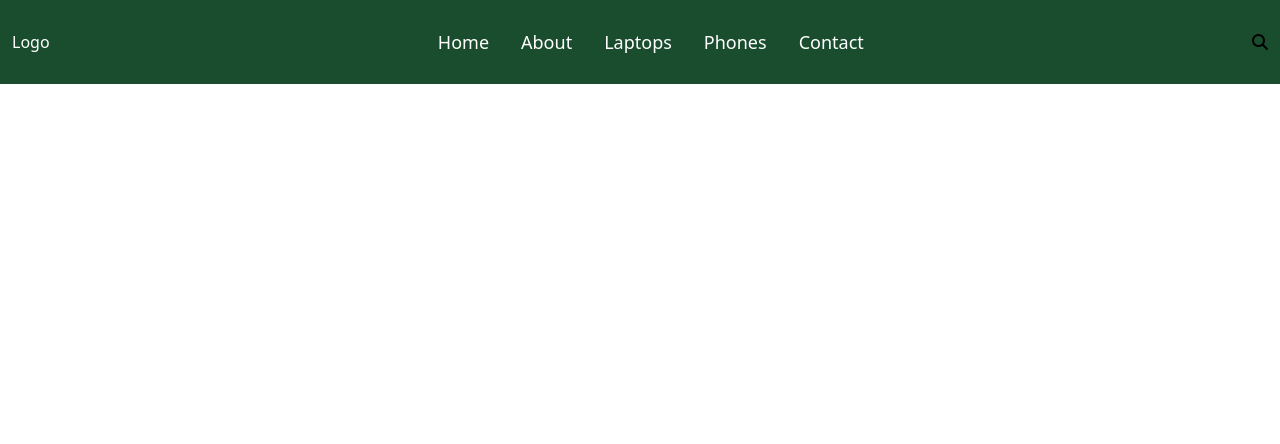
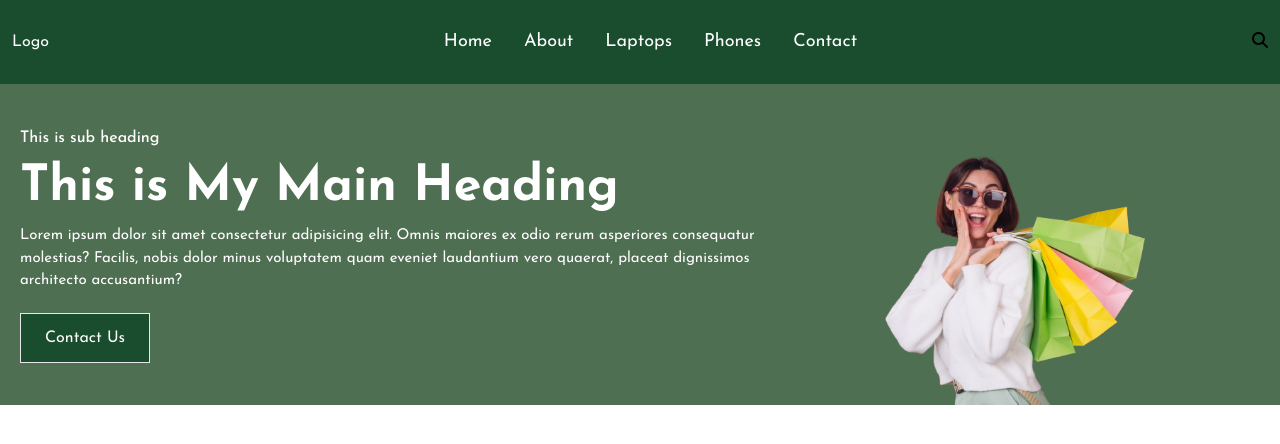
Before and after one commit to Dharam-IN/EasyShop, a plain HTML site: page index.html in a window 1280 px wide. Drawn offline with nearby package versions, Linux system fonts and the light colour scheme.

Commit message:
Banner Add

```diff
--- /dev/null
+++ b/CSS/style.css
@@ -0,0 +1,10 @@
+/* primary - #1A4D2E */
+/* Secondary - #4F6F52 */
+/* hover - #E8DFCA */
+@import url('https://fonts.googleapis.com/css2?family=Josefin+Sans:ital,wght@0,100..700;1,100..700&display=swap');
+*{
+    font-family: "Josefin Sans", sans-serif;
+    /* font-optical-sizing: auto;
+    font-weight: <weight>;
+    font-style: normal; */
+}
--- a/css/style.css
+++ /dev/null
@@ -1,3 +0,0 @@
-/* primary - #1A4D2E */
-/* Secondary - #4F6F52 */
-/* hover - #E8DFCA */
--- a/index.html
+++ b/index.html
@@ -6,8 +6,11 @@
     <title>Easy - Dharam-in</title>
     <script src="https://cdn.tailwindcss.com"></script>
     <link rel="stylesheet" href="https://cdnjs.cloudflare.com/ajax/libs/font-awesome/6.5.2/css/all.min.css" integrity="sha512-SnH5WK+bZxgPHs44uWIX+LLJAJ9/2PkPKZ5QiAj6Ta86w+fsb2TkcmfRyVX3pBnMFcV7oQPJkl9QevSCWr3W6A==" crossorigin="anonymous" referrerpolicy="no-referrer" />
+    <link rel="stylesheet" href="./CSS/style.css">
 </head>
 <body>
+
+    <!-- Navbar -->
     <nav class="bg-[#1A4D2E] px-3 py-3 flex justify-between relative">
         <div class="flex items-center gap-4">
             <button id="menuButton" class="text-3xl text-white cursor-pointer lg:hidden">
@@ -46,7 +49,6 @@
             </div>
         </div>
     </nav>
-
     <div id="sidebar" class="fixed lg:hidden top-0 w-full h-full z-40 bg-[#0000004b] transition-all duration-300 invisible">
 
         <div class="relative w-[250px] h-full px-[1rem] py-[6rem] bg-white transition-transform duration-300 transform translate-x-0">
@@ -91,7 +93,31 @@
         </div>
     </div>
 
+    <!-- Banner -->
+    <section class="bg-[#4F6F52] pt-8">
+        <div class="container mx-auto px-5">
+            <div class="flex items-center flex-wrap gap-5">
+                <div class="lg:w-[60%] w-full">
+                    <div class="text-white md:mb-8">
+                        <h6 class="text-[16px] font-[500]">This is sub heading</h6>
+                        <h1 class="text-[50px] font-[700]">This is My Main Heading</h1>
+                        <p class="text-[15px] mb-5">Lorem ipsum dolor sit amet consectetur adipisicing elit. Omnis maiores ex odio rerum asperiores consequatur molestias? Facilis, nobis dolor minus voluptatem quam eveniet laudantium vero quaerat, placeat dignissimos architecto accusantium?</p>
+                        <a href="#" class="bg-[#1A4D2E] inline-block px-6 py-3 text-white border border-[##E8DFCA] hover:bg-[#E8DFCA] hover:text-[#1A4D2E]">Contact Us</a>
+                    </div>
+                </div>
+                <div class="lg:w-[35%] w-full">
+                    <div class="imgdiv">
+                        <img src="./Images/Banner-Img.png" class="h-full" alt="Banner Img">
+                    </div>
+                </div>
+            </div>
+        </div>
+    </section>
+
+    <!-- Cards -->
+
+
     <!-- Js -->
-    <script src="./js/script.js"></script>
+    <script src="./JS/script.js"></script>
 </body>
 </html>
```
Also changed, not shown: Images/Banner-Img.png (added), JS/script.js (added).
